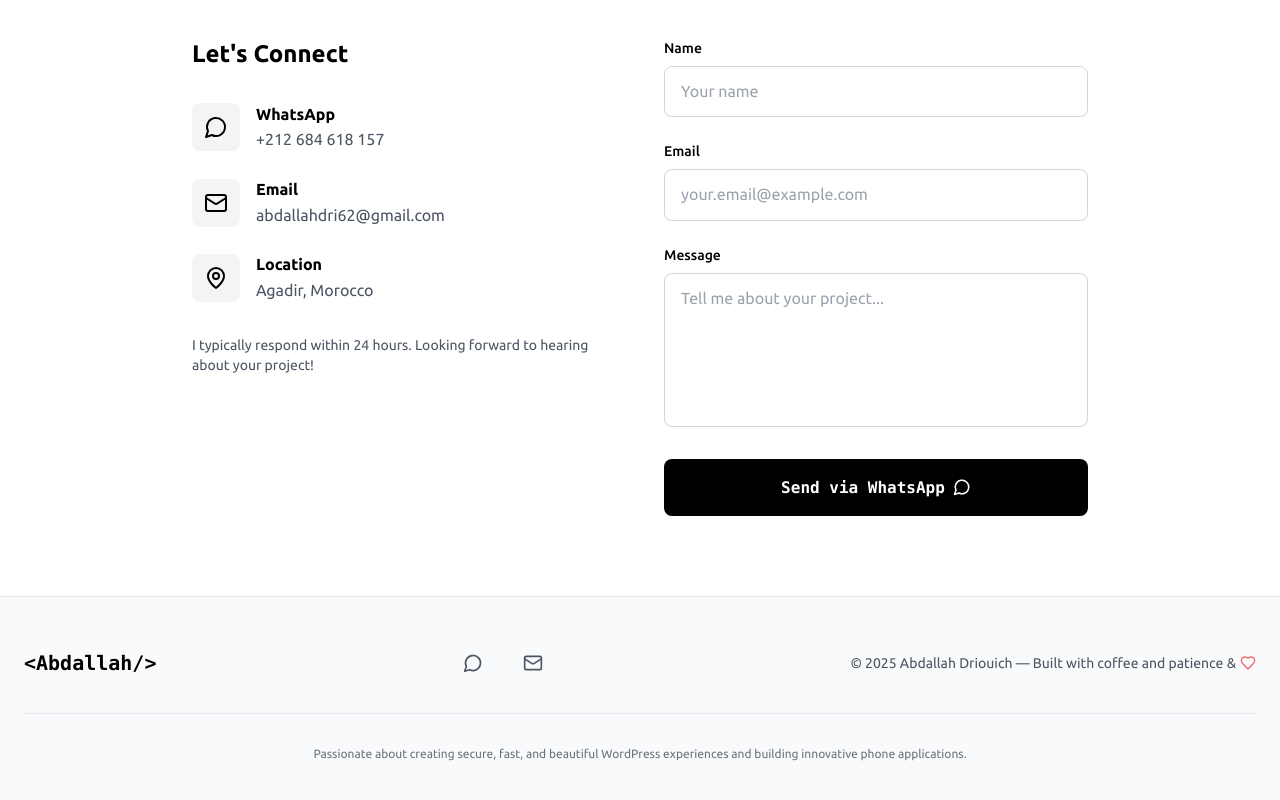
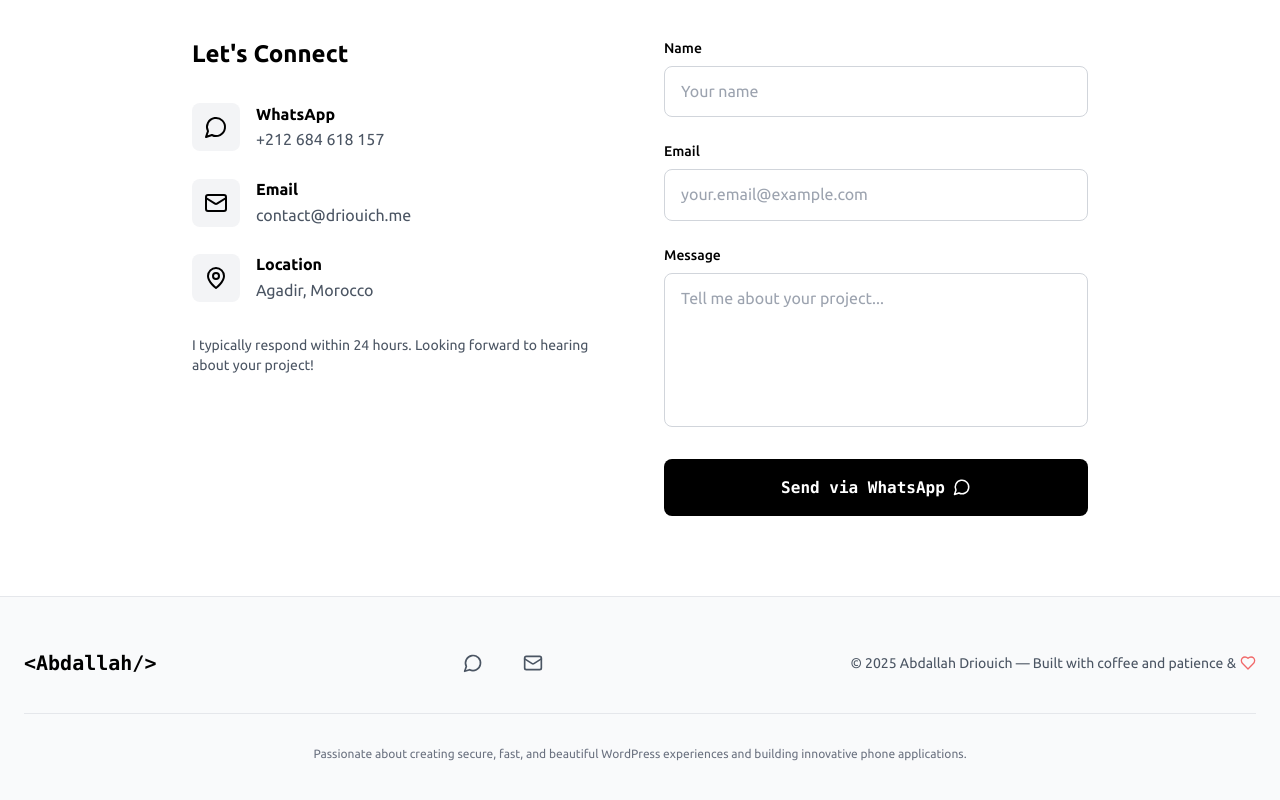
Before and after one commit to dev0lcyber/portfolioV2, a React (Vite) app: page / in a window 1280 px wide. Shown: the part 3918-4718 px from the top of the page. Built offline with nearby package versions, Linux system fonts and the light colour scheme.

Commit message:
Resolved conflicts and updated portfolio - 2025-10-27

```diff
--- a/src/components/Contact.tsx
+++ b/src/components/Contact.tsx
@@ -153,12 +153,12 @@ const Contact: React.FC<ContactProps> = ({ darkMode }) => {
                     Email
                   </h4>
                   <a
-                    href="mailto:abdallahdri62@gmail.com"
+                    href="mailto:contact@driouich.me"
                     className={`transition-colors ${
                       darkMode ? 'text-gray-400 hover:text-white' : 'text-gray-600 hover:text-black'
                     }`}
                   >
-                    abdallahdri62@gmail.com
+                    contact@driouich.me
                   </a>
                 </div>
               </div>
--- a/src/components/Footer.tsx
+++ b/src/components/Footer.tsx
@@ -14,7 +14,7 @@ const Footer: React.FC<FooterProps> = ({ darkMode }) => {
     },
     {
       icon: <Mail size={20} />,
-      href: 'mailto:abdallahdri62@gmail.com',
+      href: 'mailto:contact@driouich.me',
       label: 'Email',
     },
   ];
```
